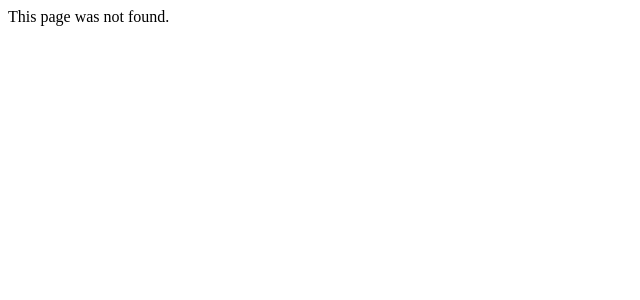
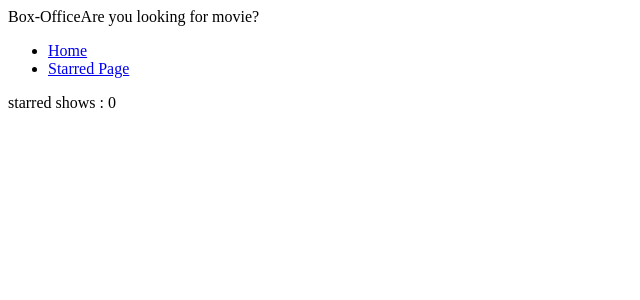
Before and after one commit to Aniketraj05/box-office-app, a React (Create React App) app: page /starredpage in a window 1280 px wide. Before the commit this address had no page. Shown: the top 300 px of the page, without its empty margins (0-640 px from the left). Built offline with nearby package versions, Linux system fonts and the light colour scheme.

Commit message:
Added star and unstar button functionality, created page for starred and removed contact page, created a function that uses custom hook usePersistedReducer

```diff
--- a/src/App.js
+++ b/src/App.js
@@ -1,10 +1,10 @@
 import { BrowserRouter, Routes, Route } from "react-router-dom";
 import { QueryClient, QueryClientProvider } from "@tanstack/react-query";
 import Home from "./pages/Home";
-import Contact from "./pages/Contact";
 import NoMatch from "./pages/NoMatch";
 import MainLayout from "./components/MainLayout";
 import ShowPage from "./pages/ShowPage";
+import StarredPage from "./pages/StarredPage";
 
 const ourQueryClient = new QueryClient();
 
@@ -16,7 +16,7 @@ function App() {
           <Routes>
             <Route element={<MainLayout />}>
               <Route path="/" element={<Home />} />
-              <Route path="/contact" element={<Contact />} />
+              <Route path="/starredpage" element={<StarredPage />} />
             </Route>
             <Route path="/show/:showId" element={<ShowPage />} />
             <Route path="*" element={<NoMatch />} />
--- a/src/components/Navs.js
+++ b/src/components/Navs.js
@@ -5,8 +5,8 @@ const LINK = [
     to: "/",
   },
   {
-    text: "Contact",
-    to: "/contact",
+    text: "Starred Page",
+    to: "/starredpage",
   },
 ];
 
--- a/src/components/shows/ShowCard.js
+++ b/src/components/shows/ShowCard.js
@@ -2,7 +2,7 @@ import React from "react";
 import { Link } from "react-router-dom";
 
 const ShowCard = (props) => {
-  const { name, imgUrl, id, summary, onStarClick } = props;
+  const { name, imgUrl, id, summary, onStarClick, isStarred } = props;
   const summarStripped = summary
     ? summary.replace(/<.+?>/g, "").split(" ").slice(0, 10).join(" ")
     : "No information available";
@@ -16,7 +16,7 @@ const ShowCard = (props) => {
       <div>
         <Link to={`/show/${id}`}>Read More</Link>
         <button type="button" onClick={() => onStarClick(id)}>
-          Star Mark
+          {isStarred ? "Unstar Me" : "Star Me"}
         </button>
       </div>
     </div>
--- a/src/components/shows/ShowGrid.js
+++ b/src/components/shows/ShowGrid.js
@@ -1,16 +1,10 @@
 import React from "react";
 import ShowCard from "./ShowCard";
-import { starredReducer } from "./starred/starredReducer";
 import { star, unStar } from "./starred/actionTypes";
-import { usePersistedReducer } from "../../custom/usePersistedReducer";
-export const initialState = [];
+import { useStarredShowReducer } from "./starred/useStarredShowReducer";
 
 const ShowGrid = ({ showData }) => {
-  const [starredState, dispatchStarAction] = usePersistedReducer(
-    starredReducer,
-    initialState,
-    "starredShows"
-  );
+  const [starredState, dispatchStarAction] = useStarredShowReducer();
 
   const onStarClick = (showId) => {
     if (starredState.includes(showId)) {
@@ -31,6 +25,7 @@ const ShowGrid = ({ showData }) => {
           imgUrl={item.show.image ? item.show.image.medium : "/not-found.png"}
           summary={item.show.summary}
           onStarClick={onStarClick}
+          isStarred={starredState.includes(item.show.id)}
         />
       </div>
     ));
--- a/src/components/shows/starred/starredReducer.js
+++ b/src/components/shows/starred/starredReducer.js
@@ -1,6 +1,5 @@
 import { star, unStar } from "./actionTypes";
-import { initialState } from "../ShowGrid";
-export const starredReducer = (state = initialState, action) => {
+export const starredReducer = (state, action) => {
   switch (action.type) {
     case star:
       return [...state, action.showId];
--- /dev/null
+++ b/src/components/shows/starred/useStarredShowReducer.js
@@ -0,0 +1,8 @@
+import { usePersistedReducer } from "../../../custom/usePersistedReducer";
+import { starredReducer } from "./starredReducer";
+
+const initialState = [];
+
+export const useStarredShowReducer = () => {
+  return usePersistedReducer(starredReducer, initialState, "starredshows");
+};
--- a/src/pages/Contact.js
+++ /dev/null
@@ -1,7 +0,0 @@
-import React from "react";
-
-const Contact = () => {
-  return <div>Contact page</div>;
-};
-
-export default Contact;
--- /dev/null
+++ b/src/pages/StarredPage.js
@@ -0,0 +1,9 @@
+import React from "react";
+import { useStarredShowReducer } from "../components/shows/starred/useStarredShowReducer";
+
+const StarredPage = () => {
+  const [state] = useStarredShowReducer();
+  return <div>starred shows : {state?.length}</div>;
+};
+
+export default StarredPage;
```
